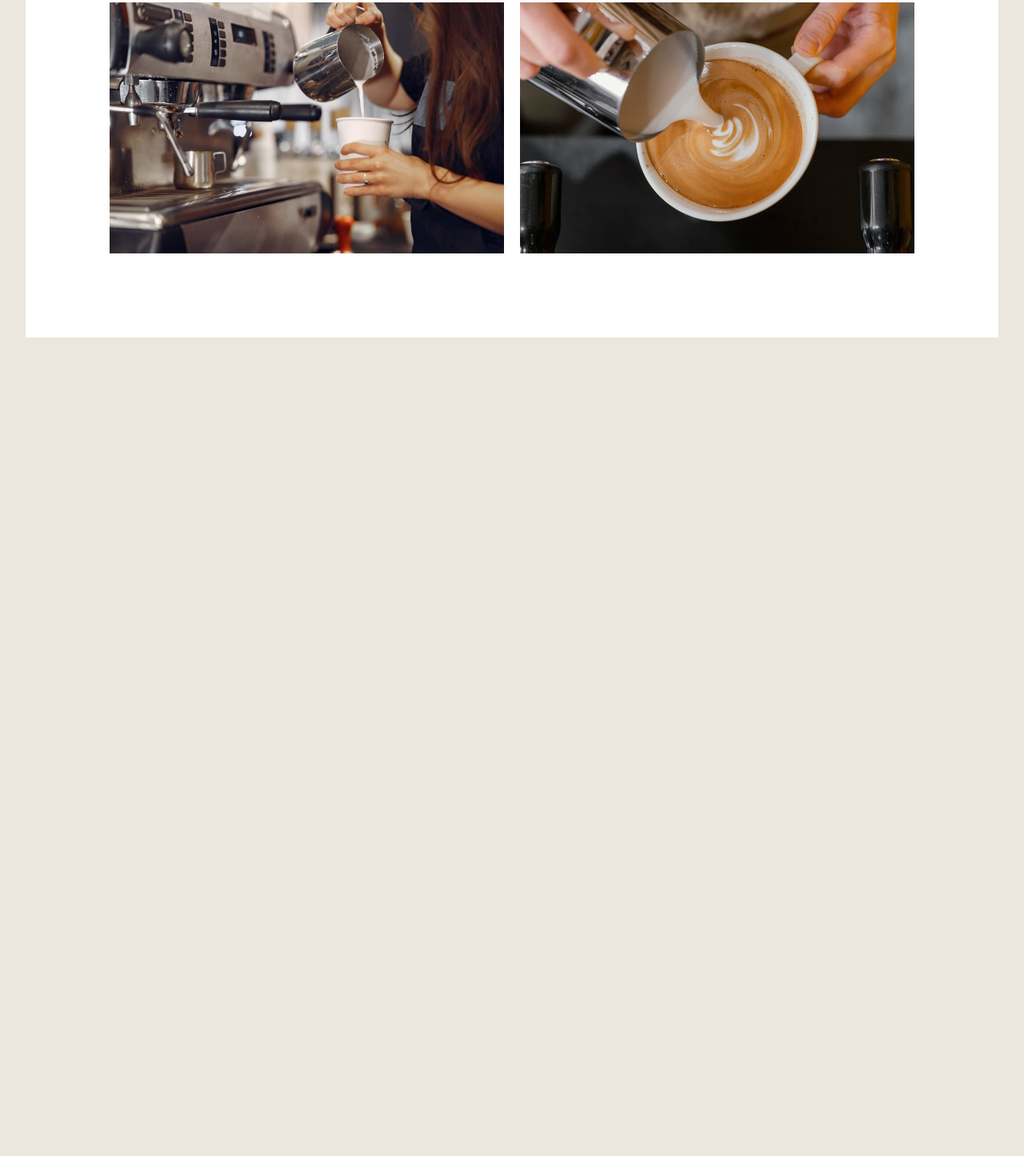
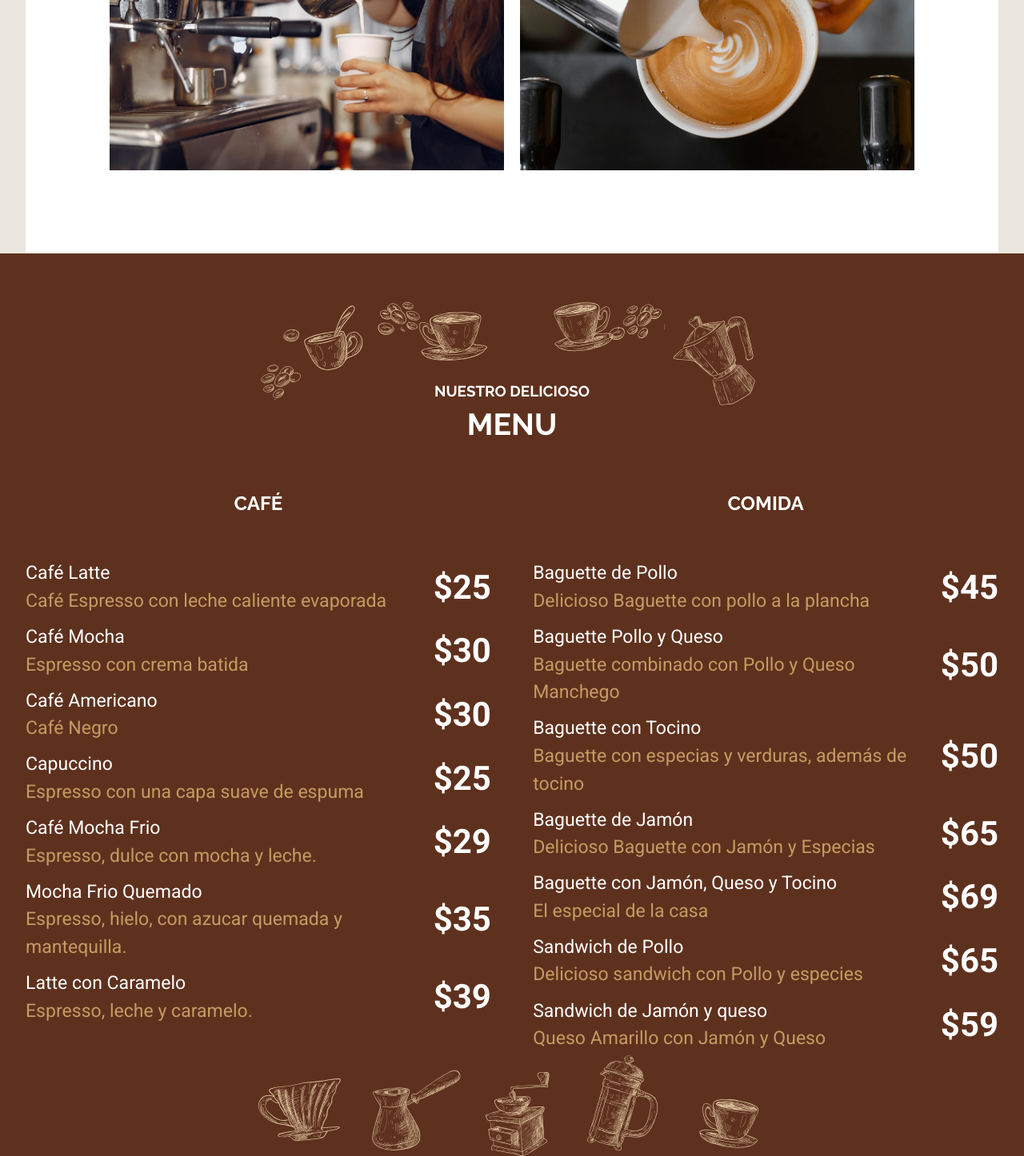
Before and after one commit to OneAlpacaMore/PaginaWebCafeteria, a website: page index.html in a window 1280 px wide. Shown: the part 3146-4592 px from the top of the page at 80% size. Before the commit the page ends 3568 px from the top, so only its background shows below. Drawn offline with Linux system fonts and the light colour scheme; a web font is replaced by a local one.

Commit message:
Menu section done

```diff
--- a/index.html
+++ b/index.html
@@ -66,9 +66,8 @@
                 </li>
             </ul>
         </section>
-    </main>
 
-    <section class="contenedor contenido-principal experiencia">
+        <section class="experiencia">
             <h2><span>Vive la</span> experiencia</h2>
 
             <div class="galeria">
@@ -104,6 +103,83 @@
                 </div>
             </div>
         </section>
+    </main>
+
+    <section class="nuestro-menu">
+        <h2 class="heading-blanco"><span>Nuestro delicioso</span> Menu</h2>
+
+        <div class="contenedor grid-menu">
+            <section class="menu cafe">
+                <h3>Café</h3>
+
+                <ul>
+                    <li>
+                        <p>Café Latte <span>Café Espresso con leche caliente evaporada</span> </p>
+                        <p class="precio">$25</p>
+                    </li>
+                    <li>
+                        <p>Café Mocha <span>Espresso con crema batida</span> </p>
+                        <p class="precio">$30</p>
+                    </li>
+                    <li>
+                        <p>Café Americano <span>Café Negro</span> </p>
+                        <p class="precio">$30</p>
+                    </li>
+                    <li>
+                        <p>Capuccino<span>Espresso con una capa suave de espuma</span> </p>
+                        <p class="precio">$25</p>
+                    </li>
+                    <li>
+                        <p>Café Mocha Frio<span>Espresso, dulce con mocha y leche.</span> </p>
+                        <p class="precio">$29</p>
+                    </li>
+                    <li>
+                        <p>Mocha Frio Quemado<span>Espresso, hielo, con azucar quemada y mantequilla.</span> </p>
+                        <p class="precio">$35</p>
+                    </li>
+                    <li>
+                        <p>Latte con Caramelo<span>Espresso, leche y caramelo.</span> </p>
+                        <p class="precio">$39</p>
+                    </li>
+                </ul>
+            </section>
+
+            <section class="menu comida">
+                <h3>Comida</h3>
+                <ul>
+                    <li>
+                        <p>Baguette de Pollo <span>Delicioso Baguette con pollo a la plancha</span> </p>
+                        <p class="precio">$45</p>
+                    </li>
+                    <li>
+                        <p>Baguette Pollo y Queso <span>Baguette combinado con Pollo y Queso Manchego</span> </p>
+                        <p class="precio">$50</p>
+                    </li>
+                    <li>
+                        <p>Baguette con Tocino<span>Baguette con especias y verduras, además de tocino</span> </p>
+                        <p class="precio">$50</p>
+                    </li>
+                    <li>
+                        <p>Baguette de Jamón<span>Delicioso Baguette con Jamón y Especias</span> </p>
+                        <p class="precio">$65</p>
+                    </li>
+                    <li>
+                        <p>Baguette con Jamón, Queso y Tocino<span>El especial de la casa</span> </p>
+                        <p class="precio">$69</p>
+                    </li>
+                    <li>
+                        <p>Sandwich de Pollo<span>Delicioso sandwich con Pollo y especies</span> </p>
+                        <p class="precio">$65</p>
+                    </li>
+                    <li>
+                        <p>Sandwich de Jamón y queso<span>Queso Amarillo con Jamón y Queso</span> </p>
+                        <p class="precio">$59</p>
+                    </li>
+                </ul>
+            </section>
+        </div>
+    </section>
+
 </body>
 
 </html>
--- a/src/scss/base/_tipografia.scss
+++ b/src/scss/base/_tipografia.scss
@@ -1,15 +1,19 @@
 @use 'variables' as var;
 
-h1, h2, h3 {
+h1,
+h2,
+h3 {
     margin: 0 0 var.$separacion 0;
     font-family: var.$fuente_principal;
     text-transform: uppercase;
     text-align: center;
     line-height: 1.5;
 }
+
 h1 {
     font-size: 4rem;
 }
+
 h2 {
     font-size: 3.6rem;
     color: var.$primario;
@@ -20,7 +24,7 @@ h2 {
         display: block;
     }
 
-    &::after{
+    &::after {
         content: '';
         display: block;
         width: 10rem;
@@ -31,6 +35,20 @@ h2 {
         background-size: 10rem;
     }
 }
+
+.heading-blanco {
+    @extend h2;
+    color: var.$blanco;
+
+    span {
+        color: var.$blanco;
+    }
+
+    &::after {
+        display: none;
+    }
+}
+
 h3 {
     font-size: 2.3rem;
 }
--- a/src/scss/inicio/_index.scss
+++ b/src/scss/inicio/_index.scss
@@ -1,3 +1,4 @@
 @forward 'contenido';
 @forward 'iconos';
 @forward 'galeria';
+@forward 'menu';
--- /dev/null
+++ b/src/scss/inicio/_menu.scss
@@ -0,0 +1,53 @@
+@use 'base/variables' as var;
+@use 'base/mixins' as mix;
+
+.nuestro-menu {
+    background-image: url(/build/img/menu_arriba.svg), url(/build/img/menu_abajo.svg), linear-gradient(to top, var.$primario, var.$primario);
+    background-repeat: no-repeat;
+    background-position: center 5rem, center 92%, 100%;
+    background-size: 200%;
+    padding: 15rem 5rem 20rem 5rem;
+
+    @include mix.tablet {
+        background-size: 100%;
+        padding: 15rem 0 20rem 0;
+    }
+
+    @include mix.desktop {
+        background-size: 50%, 50%, 100%;
+    }
+}
+
+.grid-menu {
+    @include mix.tablet {
+        @include mix.grid(2, 1fr, 5rem);
+    }
+}
+
+.menu {
+    h3 {
+        color: var.$blanco;
+    }
+
+    li {
+        display: flex;
+        justify-content: space-between;
+        align-items: center;
+        p {
+            color: var.$blanco;
+            font-size: 2.2rem;
+            line-height: 1.5;
+            margin: 0 0 1rem 0;
+            span {
+                display: block;
+                color: var.$secundario;
+            }
+        }
+
+        .precio {
+            font-size: 4rem;
+            font-weight: 700;
+        }
+
+    }
+}
```
Also changed, not shown: build/css/app.css. Lines whose indentation alone changed are shown as unchanged.
